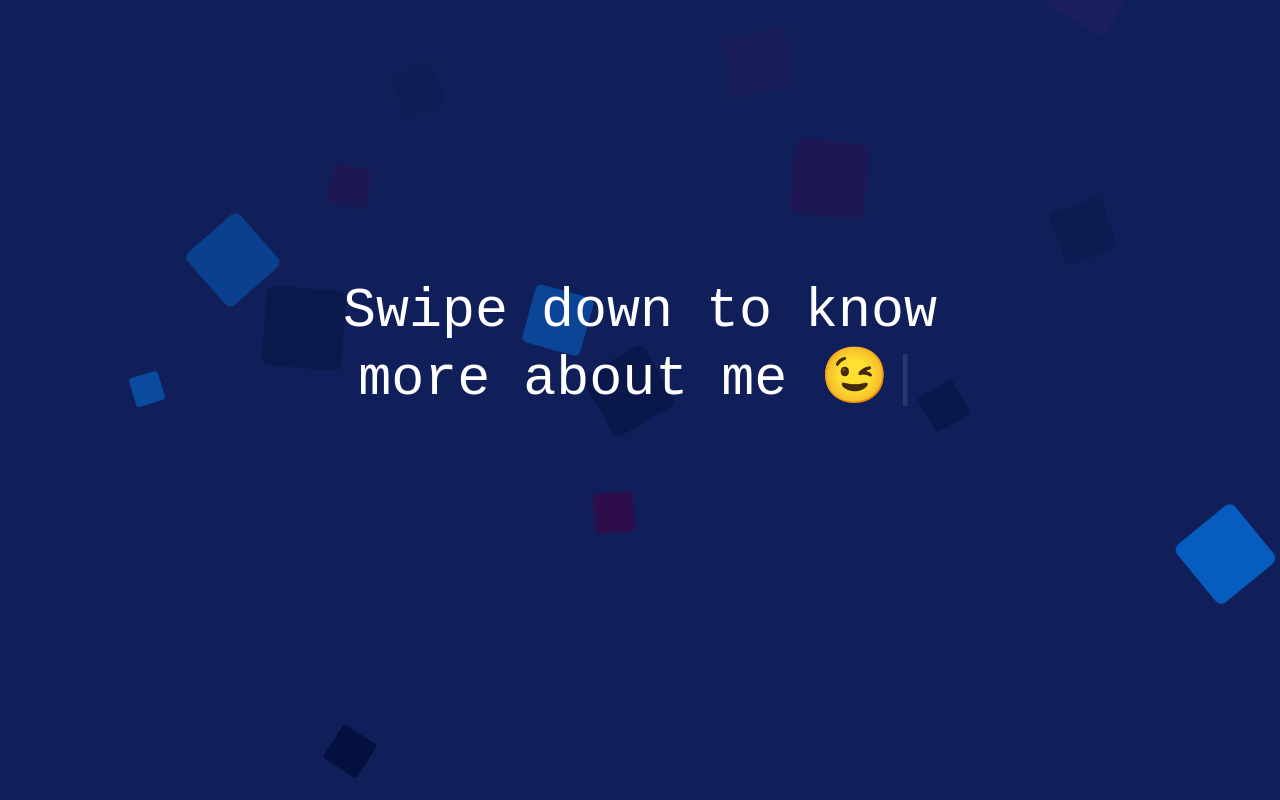
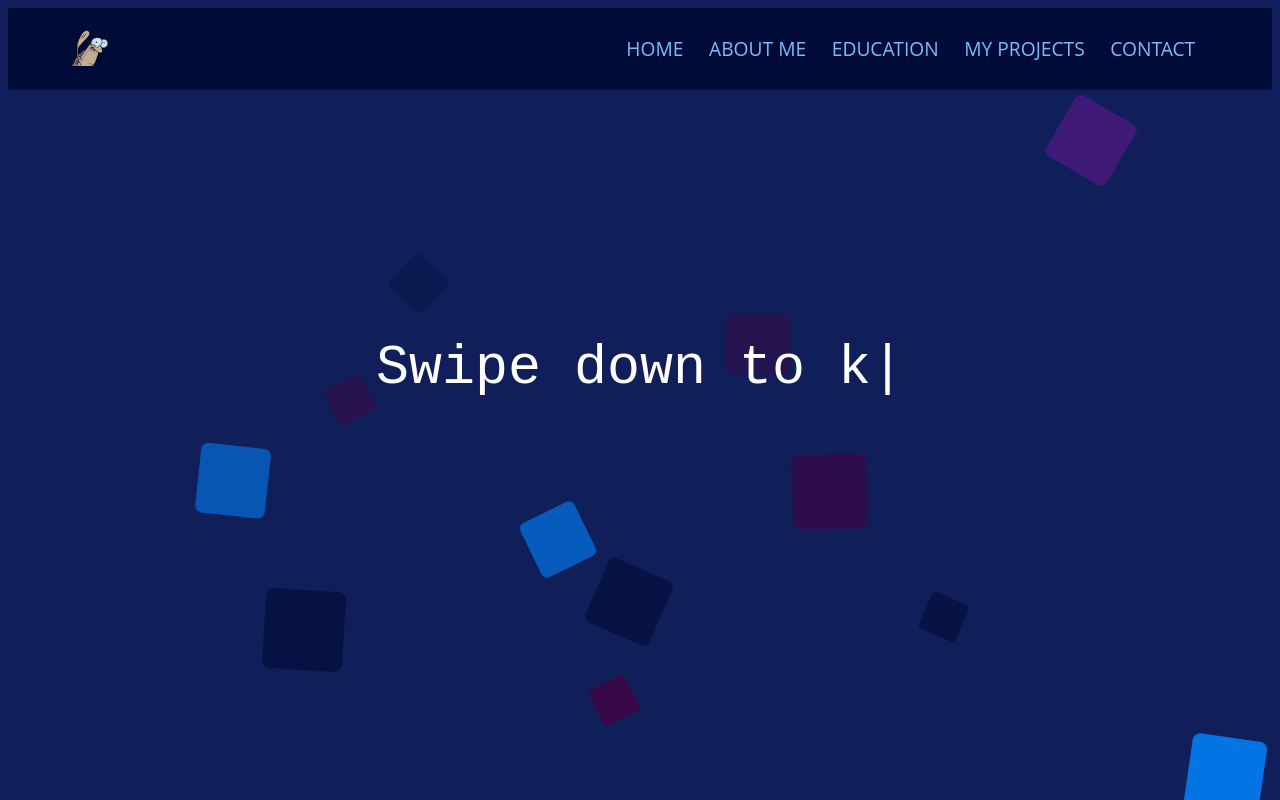
Before and after one commit to jipixz/portfolio, a Gatsby site: page / in a window 1280 px wide. Built offline with nearby package versions, Linux system fonts and the light colour scheme; Gatsby itself is replaced by a stand-in of ours.

Commit message:
Added navbar

```diff
--- a/gatsby-config.js
+++ b/gatsby-config.js
@@ -1,11 +1,38 @@
 module.exports = {
   siteMetadata: {
-    title: "My first Gatsby site",
+    title: "My portfolio",
+    menuLinks:[
+      {
+        name:'Home',
+        link:'/'
+      },
+      {
+        name:'About me',
+        link:'#about-me'
+      },
+      {
+        name:'My projects',
+        link:'#my-projects'
+      },
+      {
+        name:'Education',
+        link:'#education'
+      },
+      {
+        name:'Contact me',
+        link:'#contact-me'
+      }
+    ]
   },
   plugins: [
     "gatsby-plugin-sitemap",
     "gatsby-plugin-styled-components",
     "gatsby-transformer-remark",
+    "gatsby-plugin-sharp",
+    "gatsby-plugin-image",
+    "gatsby-transformer-sharp",
+    "gatsby-plugin-sitemap",
+    "gatsby-image",
     {
       resolve: "gatsby-source-filesystem",
       options: {
@@ -14,5 +41,12 @@ module.exports = {
       },
       __key: "pages",
     },
+    {
+      resolve: "gatsby-source-filesystem",
+      options: {
+        name: "images",
+        path: "./src/images",
+      },
+    },
   ],
 };
--- a/src/components/layout.css
+++ b/src/components/layout.css
@@ -1,26 +1,72 @@
 .titulo {
     font-family:'Courier New', Courier, monospace;
     font-size: 55px;
-    display: inline-flexbox;
+    position: absolute;
+    left: 25%;
     text-align: center;
     color: white;
     margin: 0px auto;
-    width: 100%;
-    padding: 250px 0px 0px 0px;
+    width: 50%;
+    bottom: 50%;
     z-index: 1;
-}
-
-@media (orientation: landscape){
-    .titulo{
-        width: 50%;
-        padding-top: 280px;
-    }
 }
 
 .arrowDown{
     position: absolute;
-    padding-left: 0;
-    size: 100px;
+    display: flex;
+    padding-left: 50%;
+    bottom: 20px;
+    z-index: 5;
+    opacity: 0;
+
+    /*Animations*/
+    -webkit-animation: animacionArrow 4s infinite;
+    animation: animacionArrow 4s infinite;
+    -webkit-transition-timing-function: linear;
+    transition-timing-function: linear;
+    animation-delay: 7s;
+    animation-timing-function: infinite;
+}
+
+@keyframes animacionArrow {
+    0% {
+        transform: translateY(0);
+        opacity: 1;
+    }
+    50% {
+        transform: translateY(-50px);
+        opacity: 1;
+    }
+    100% {
+        transform: translateY(0px);
+        opacity: 1;
+    }
+}
+
+@media (orientation: portrait){
+    .titulo{
+        width: 80%;
+        top: 35%;
+        font-size: 35px;
+        left: 10%;
+    }
+    .arrowDown{
+        padding-left: 45%;
+        padding-top: 40%;
+    }
+    .container{
+        height: 100%;
+        display: flexbox;
+    }
+}
+
+@media (max-width:1080px){
+    .titulo{
+        font-size: 35px;
+    }
+    .arrowDown{
+        font-size: 2em;
+    }
 }
 
 .container {
@@ -29,7 +75,7 @@
     top: 0;
     left: 0;
     width: 100%;
-    height: 800px;
+    height: 100%;
     overflow: hidden;
     z-index: -10;
 }
@@ -52,7 +98,7 @@ li {
     height: 40px;
     background-color: #000b38;
     bottom: -160px;
-    -webkit-animation: animacionCudrados 25s infinite;
+    -webkit-animation: animacionCuadrados 25s infinite;
     animation: animacionCuadrados 25s infinite;
     -webkit-transition-timing-function: linear;
     transition-timing-function: linear;
@@ -69,6 +115,9 @@ li {
     }
 }
 
+
+
+/*Animated cubes aesthetics*/
 li:nth-child(1) {
     left: 10%;
     width: 30px;
--- /dev/null
+++ b/src/components/navbar/logo.js
@@ -0,0 +1,30 @@
+import React from "react"
+import styled from "styled-components"
+import { GatsbyImage } from "gatsby-plugin-image"
+import { Link, useStaticQuery, graphql } from "gatsby"
+
+const LogoWrap = styled.div`
+    margin: auto 0;
+    flex: 0 1 36px;
+
+    @media (max-width: 768px) and (orientation: landscape) {
+        flex: 0 1 25px;
+    }
+`
+
+export default function Logo () {
+    const data = useStaticQuery(graphql`
+        query {
+            file(name: { eq: "logo" },extension: { eq: "png" }) {
+                childImageSharp {
+                    gatsbyImageData(layout: CONSTRAINED, width:60)
+                }
+            }
+        }
+    `)
+    return (
+        <LogoWrap as={Link} to="/">
+            <GatsbyImage image={data.file.childImageSharp.gatsbyImageData} alt="logo"/>
+        </LogoWrap>
+    )
+}
--- /dev/null
+++ b/src/components/navbar/navBarLinks.js
@@ -0,0 +1,51 @@
+import React from "react"
+import styled from "styled-components"
+import { Link } from "gatsby"
+
+const NavItem = styled(Link)`
+    text-decoration: none;
+    color: #7dbcfa;
+    display: inline-block;
+    white-space: nowrap;
+    margin: 0 1vw;
+    transition: all 200ms ease-in;
+    position: relative;
+
+    :after {
+        position: absolute;
+        bottom: 0;
+        left: 0;
+        right: 0;
+        width: 0%;
+        content: ".";
+        color: transparent;
+        background: #feb8ff;
+        height: 1px;
+        transition: all 0.4s ease-in;
+    }
+
+    :hover {
+        color: #feb8ff;
+        ::after {
+            width: 100%
+        }
+    }
+
+    @media (max-width: 768px) {
+        margin: 30px 0;
+        font-size: 3 rem;
+        z-index: 6;
+    }
+`
+
+export default function NavbarLinks () {
+    return(
+        <>
+            <NavItem to="/">Home</NavItem>
+            <NavItem to="#about-me">About me</NavItem>
+            <NavItem to="#education">Education</NavItem>
+            <NavItem to="#projects">My projects</NavItem>
+            <NavItem to="#contact">Contact</NavItem>
+        </>
+    )
+}
--- /dev/null
+++ b/src/components/navbar/navbar.js
@@ -0,0 +1,131 @@
+import React, { useState } from "react"
+import NavBarLinks from "./navBarLinks"
+import Logo from "./logo"
+import styled from "styled-components"
+
+const Navigation = styled.nav`
+    height: 10vh;
+    display: flex;
+    background-color: #000b38;
+    position: relative;
+    justify-content: space-between;
+    text-transform: uppercase;
+    border-bottom: 2px solid #33333320;
+    margin: 0 auto;
+    padding: 0 5vw;
+    z-index: 2;
+    align-self: center;
+    font-family: "Open sans";
+    font-size: 1.2rem;
+
+    @media (max-width: 768px) {
+        position: sticky;
+        height: 8vh;
+        top: 0;
+        left: 0;
+        right: 0;
+        left: 0;
+    }
+`
+
+const Toggle = styled.div`
+    display: none;
+    height: 100%;
+    cursor: pointer;
+    padding: 0 1vw;
+
+    @media (max-width: 768px) {
+        display: flex;
+    }
+`
+
+const Navbox = styled.div`
+    display: flex;
+    height: 100%;
+    justify-content: flex-end;
+    align-items: center;
+
+    @media (max-width: 768px) {
+        flex-direction: column;
+        position: fixed;
+        width: 100%;
+        justify-content: flex-start;
+        padding-top: 10vh;
+        background-color: #000B38;
+        transition: all 0.3s ease-in;
+        top: 8vh;
+        left: ${props => (props.open ? "-100%" : "0")};
+    }
+`
+
+const Hamburguer = styled.div`
+    background-color: #feb8ff;
+    width: 30px;
+    height: 3px;
+    transition: all .3s linear;
+    align-self: center;
+    position: relative;
+    transform: ${props => (props.open
+        ? "rotate(-45deg)"
+        : "inherit")
+    };
+
+    ::before,
+    ::after {
+        width: 30px;
+        height: 3px;
+        background-color: #feb8ff;
+        content: "";
+        position: absolute;
+        transition: all 0.3s linear;
+    }
+
+    ::before {
+        transform: ${props =>
+            props.open
+                ? "rotate(-90deg) translate(-10px, 0px)"
+                : "rotate(0deg)"
+        };
+        top: -10px;
+    }
+
+    ::after {
+        opacity: ${props => (props.open
+            ? "0"
+            : "1"
+        )};
+        transform: ${props => (props.open
+            ? "rotate(90deg)"
+            : "rotate(0deg)"
+        )};
+        top: 10px;
+    }
+`
+
+export default function Navbar () {
+    const [navbarOpen, setNavbarOpen] = useState(false)
+
+    return (
+        <Navigation>
+            <Logo />
+            <Toggle
+                navbarOpen={navbarOpen}
+                onClick={() => setNavbarOpen(!navbarOpen)}
+            >
+                {navbarOpen
+                    ? <Hamburguer open />
+                    : <Hamburguer/>
+                }
+            </Toggle>
+            {navbarOpen ? (
+                <Navbox>
+                    <NavBarLinks />
+                </Navbox>
+            ) : (
+                <Navbox open>
+                    <NavBarLinks />
+                </Navbox>
+            )}
+        </Navigation>
+    )
+}
--- a/src/pages/index.js
+++ b/src/pages/index.js
@@ -2,10 +2,13 @@ import React from "react"
 import Layout from "../components/layout"
 import Typed from "react-typed"
 import { FontAwesomeIcon } from "@fortawesome/react-fontawesome"
+import { faArrowCircleDown } from "@fortawesome/free-solid-svg-icons"
+import Navbar from "../components/navbar/navbar"
 
 export default function Home() {
   return (
     <Layout>
+      <Navbar />
       <div className="container">
         <ul className="cuadrados">
           <li></li>
@@ -24,16 +27,17 @@ export default function Home() {
           <li></li>
           <li></li>
         </ul>
-        <div className="titulo">
+
           <Typed
+            className="titulo"
             strings={["Welcome to my portfolio",
                       "Swipe down to know more about me 😉"]}
             typeSpeed={30}
             backSpeed={60}
             backDelay={2200}
           />
-        </div>
-        <FontAwesomeIcon className="arrowDown" icon="sort-down"/>
+
+        <FontAwesomeIcon className="arrowDown" icon={faArrowCircleDown} size="3x" color="white"/>
       </div>
     </Layout>
   )
```
Also changed, not shown: package.json (+11 -1 lines), src/images/logo.png (added), 1 other file.
